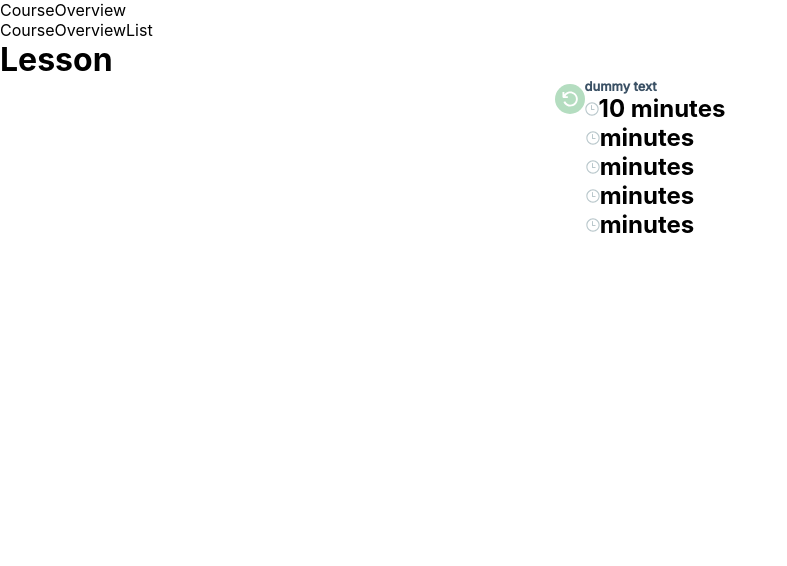
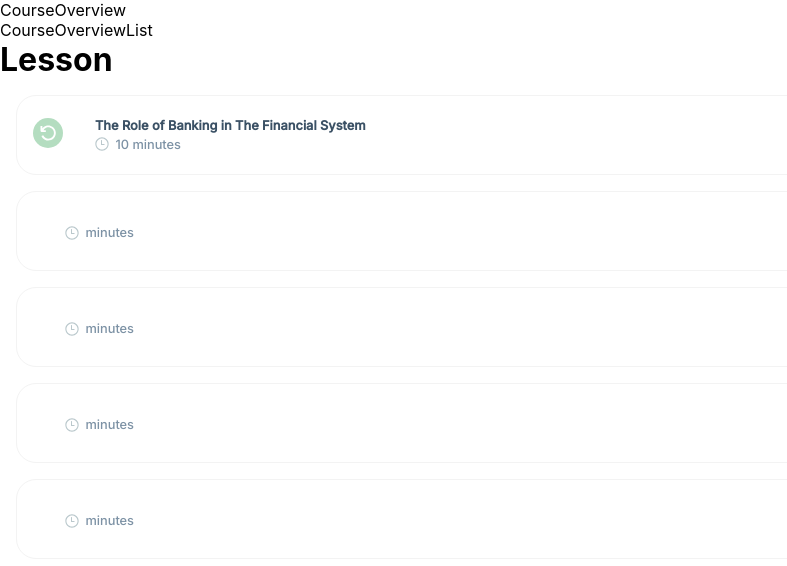
Before and after one commit to ecf123/ecf-fe-prototype, a React (Create React App) app: page /article in a window 1280 px wide. Shown: the top 566 px of the page, without its empty margins (0-787 px from the left). Built offline with nearby package versions, Linux system fonts and the light colour scheme.

Commit message:
Edited styling

```diff
--- a/src/components/CourseOverviewListItem/CourseOverviewListItem.jsx
+++ b/src/components/CourseOverviewListItem/CourseOverviewListItem.jsx
@@ -3,6 +3,7 @@ import ClockIcon from "../../assets/images/clock-icon.svg";
 import "./CourseOverviewListItem.scss";
 
 const CourseOverviewListItem = ({ image, title, duration }) => {
+
   return (
     <div className="list-item">
       <div className="list-item__icon-container">
--- a/src/components/CourseOverviewListItem/CourseOverviewListItem.scss
+++ b/src/components/CourseOverviewListItem/CourseOverviewListItem.scss
@@ -1,15 +1,32 @@
 @use "../../assets/sass/variables" as *;
 
 .list-item {
+  height: 80px;
   display: flex;
   flex-direction: row;
-  justify-content: center;
+  justify-content: flex-start;
   align-items: center;
+
+  border: 1px solid #F3F3F3;
+  border-radius: 20px;
+
+  margin: 1em;
+
+  &__icon {
+    margin: 1em;
+  }
+  &__content {
+    margin: 1em;
+    display: flex;
+    flex-direction: column;
+    align-items: flex-start;
+  }
   &__title {
     font-size: $font-size-extra-small;
     font-family: $secondary-font-family;
     font-weight: $font-weight-bold;
     color: $primary-color-navy;
+    margin-bottom: 0.25em;
   }
   &__duration {
     display: flex;
@@ -17,4 +34,13 @@
     justify-content: center;
     align-items: center;
   }
+  &__duration--icon {
+    margin-right: 0.4em;
+  }
+  &__duration--heading {
+    font-size: $font-size-extra-small;
+    font-family: $secondary-font-family;
+    font-weight: $font-weight-regular;
+    color: $primary-color-blue-gray;
+  }
 }
--- a/src/containers/CourseOverviewList/CourseOverviewList.jsx
+++ b/src/containers/CourseOverviewList/CourseOverviewList.jsx
@@ -9,7 +9,7 @@ const CourseOverviewList = ({ title }) => {
       CourseOverviewList
       <h1>{title}</h1>
       <div>
-        <CourseOverviewListItem image={Redo} title="dummy text" duration="10" />
+        <CourseOverviewListItem image={Redo} title="The Role of Banking in The Financial System" duration="10" />
         <CourseOverviewListItem />
         <CourseOverviewListItem />
         <CourseOverviewListItem />
```
